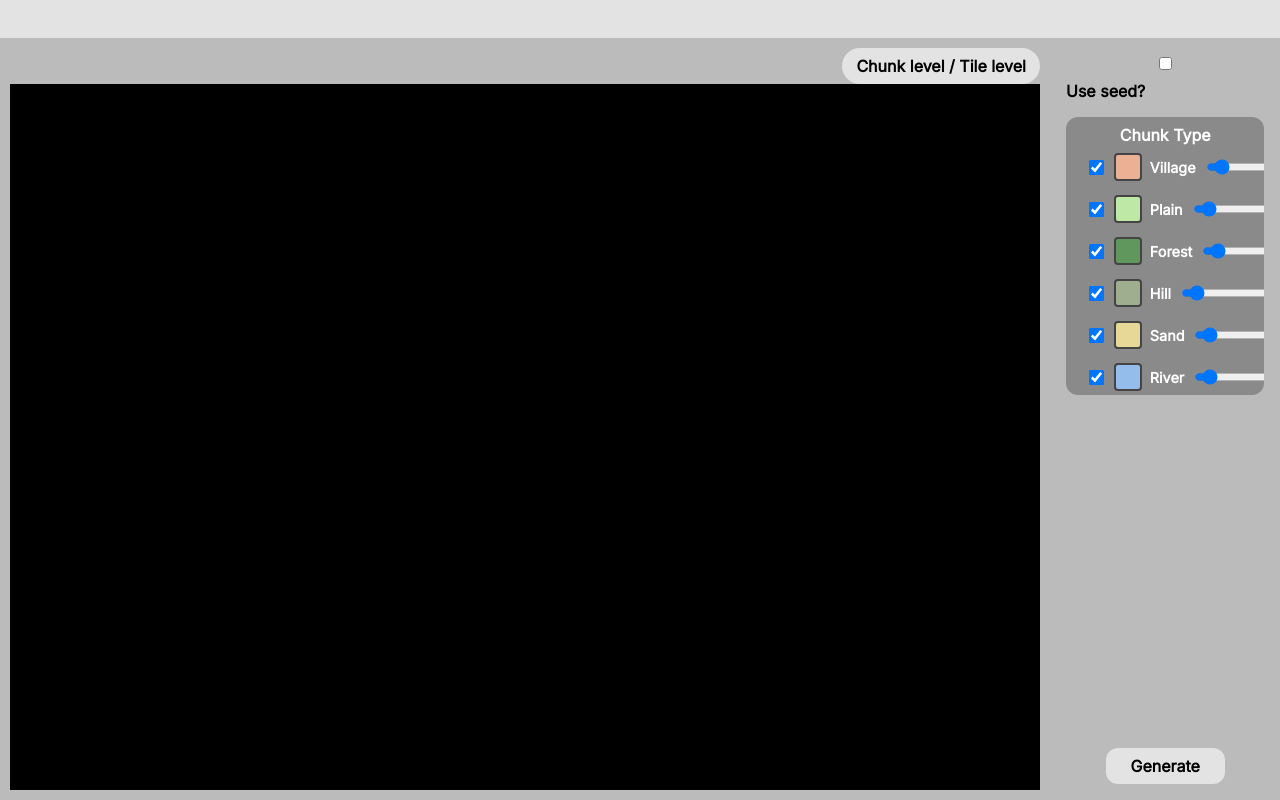
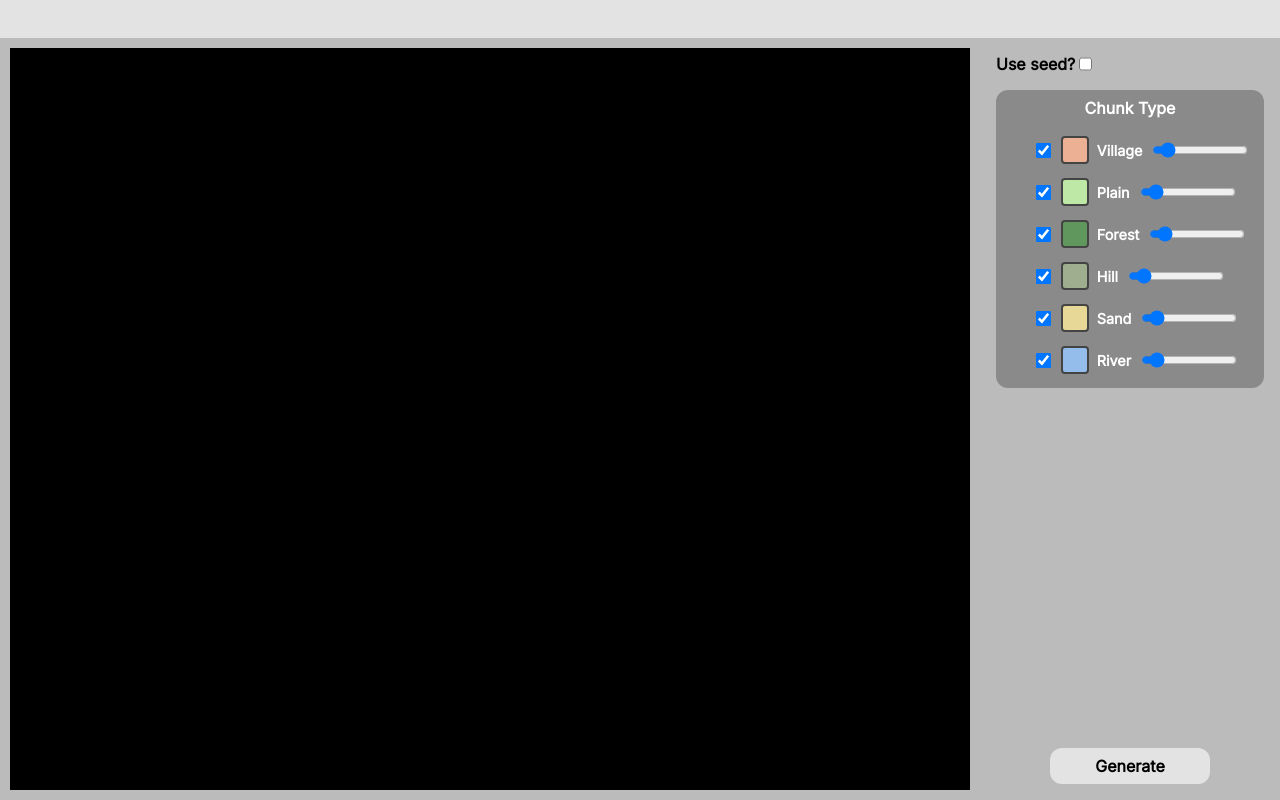
Before and after one commit to CompGraph/procedural_world_generator, a website built with Vite: page index.html in a window 1280 px wide. Built offline with nearby package versions, Linux system fonts and the light colour scheme.

Commit message:
update ui

```diff
--- a/index.html
+++ b/index.html
@@ -14,10 +14,6 @@
       <div id="frame">
         <!-- DESIGN AREA -->
         <div id="design">
-          <div id="level">
-            <a href="/">Chunk level</a> /
-            <a href="tile.html">Tile level</a>
-          </div>
           <div id="renderer"></div>
         </div>
 
@@ -25,8 +21,10 @@
         <div id="custom">
           <!-- Seed Controls -->
           <div id="seed">
-            <input type="checkbox" id="use-seed" />
-            <label for="use-seed">Use seed?</label>
+            <div id="use-seed-div">
+              <label for="use-seed">Use seed?</label>
+              <input type="checkbox" id="use-seed" />
+            </div>
             <input type="text" id="no" placeholder="Enter seed" disabled />
             <p id="seed-display"></p>
           </div>
--- a/src/main.js
+++ b/src/main.js
@@ -23,6 +23,7 @@ const camera = new THREE.OrthographicCamera(
   width/-2, width/2, height/2, height/-2, 0.1, 2000
 );
 camera.position.set(0,0,1000);
+camera.zoom = 0.8;
 
 const controls = new OrbitControls(camera,renderer.domElement);
 controls.enableRotate  = false;
--- a/src/style.css
+++ b/src/style.css
@@ -1,89 +1,188 @@
 html, body {
-  width: 100%; height: 100%; margin: 0; padding: 0;
-  font-family: 'Inter', sans-serif; font-weight: bold;
+  width: 100%;
+  height: 100%;
+  margin: 0;
+  padding: 0;
+  font-family: 'Inter', sans-serif;
+  font-weight: bold;
 }
+
 body {
-  display: flex; justify-content: center; align-items: center;
+  display: flex;
+  justify-content: center;
+  align-items: center;
+  min-height: 100vh;
 }
+
 #top, #bottom {
-  width: 100%; height: 5%; background-color: #E3E3E3;
+  width: 100%;
+  height: 5%;
+  background-color: #E3E3E3;
 }
+
 #bottom { display: none; }
-#page { width: 100%; height: 100%; display: flex; flex-direction: column; }
-#frame { flex: 1; display: flex; background-color: #BBBBBB; }
+
+#page {
+  width: 100%;
+  height: 100%;
+  display: flex;
+  flex-direction: column;
+}
+
+#frame {
+  width: 100%;
+  height: 100%;
+  display: flex;
+  background-color: #BBBBBB;
+}
+
 #design {
-  flex: 1; display: flex; flex-direction: column; margin: 10px;
+  flex: 1;
+  display: flex;
+  flex-direction: column;
+  margin: 10px;
+  min-height: 300px;
 }
-#level {
-  align-self: flex-end; background: #E3E3E3;
-  padding: 8px 14px; border-radius: 2rem;
+
+#renderer {
+  flex: 1;
+  min-height: 200px;
 }
-#level a { color: black; text-decoration: none; }
-#renderer { flex: 1; }
+
+canvas {
+  max-width: 100%;
+}
 
 /* Sidebar */
 #custom {
-  width: 18%; display: flex; flex-direction: column;
-  align-items: flex-start; gap: 1rem; padding: 1rem;
-  background: #BBBBBB; border-radius: 12px; box-sizing: border-box;
+  min-width: 300px;
+  display: flex;
+  flex-direction: column;
+  align-items: flex-start;
+  gap: 1rem;
+  padding: 1rem;
+  background: #BBBBBB;
+  border-radius: 12px;
+  box-sizing: border-box;
 }
 
 /* Seed */
-#seed { display: flex; flex-direction: column; gap: 0.5rem; width: 100%; }
-#seed label { display: flex; align-items: center; gap: 0.5rem; cursor: pointer; }
+#seed {
+  display: flex;
+  flex-direction: column;
+  gap: 0.5rem;
+  width: 100%;
+}
+
+#use-seed-div {
+  display: flex;
+  direction: row;
+}
+
+#seed label {
+  display: flex;
+  align-items: center;
+  gap: 0.5rem;
+  cursor: pointer;
+}
+
 #seed input#no {
-  width: 100%; max-width: 200px; padding: 0.5rem;
-  border: 1px solid #bbb; border-radius: 6px; box-sizing: border-box;
+  width: 100%;
+  max-width: 200px;
+  padding: 0.5rem;
+  border: 1px solid #bbb;
+  border-radius: 6px;
+  box-sizing: border-box;
 }
-#seed p#seed-display { margin: 0; font-size: 0.9rem; color: #222; }
+
+#seed p#seed-display {
+  margin: 0;
+  font-size: 0.9rem;
+  color: #222;
+}
 
 /* Chunk Grid */
 #chunk {
-  width: 100%; background: #8A8A8A;
-  border-radius: 12px; color: #fff;
-  display: flex; flex-direction: column;
+  width: 100%;
+  background: #8A8A8A;
+  border-radius: 12px;
+  color: #fff;
+  display: flex;
+  flex-direction: column;
 }
-#chunk p { margin: 0.5rem; text-align: center; }
+
+#chunk p {
+  margin: 0.5rem;
+  text-align: center;
+}
+
 #grid {
-  flex: 1; width: 100%; display: flex;
-  justify-content: center; overflow-y: auto;
+  flex: 1;
+  width: 100%;
+  display: flex;
+  justify-content: center;
+  overflow-y: auto;
+  max-height: 300px;
+  margin: 10px;
 }
+
 #grid-table {
-  width: 80%; display: grid;
-  grid-template-columns: 1fr; gap: 10px; place-items: start;
-}
-@media (max-width:900px) {
-  #grid-table { grid-template-columns: 1fr; }
+  width: 80%;
+  display: grid;
+  grid-template-columns: 1fr;
+  gap: 10px;
+  place-items: start;
 }
 
 /* Generate Button */
 #add-button {
-  margin-top: auto; align-self: center;
-  width: 60%; padding: 0.5rem 1rem;
-  background: #E3E3E3; border-radius: 12px;
-  text-align: center; cursor: pointer; font-weight: bold;
+  margin-top: auto;
+  align-self: center;
+  width: 60%;
+  padding: 0.5rem 1rem;
+  background: #E3E3E3;
+  border-radius: 12px;
+  text-align: center;
+  cursor: pointer;
+  font-weight: bold;
   box-sizing: border-box;
 }
 
 /* Checkbox + slider styling */
 .tile-item {
-  display: flex; align-items: center; gap: 0.5rem;
-  width: 100%; margin-bottom: 0.25rem;
+  display: flex;
+  align-items: center;
+  gap: 0.5rem;
+  width: 100%;
+  margin-bottom: 0.25rem;
 }
+
 .tile-item input[type="checkbox"] {
-  transform: scale(1.2); cursor: pointer;
+  transform: scale(1.2);
+  cursor: pointer;
 }
+
 .tile-label {
-  display: flex; align-items: center; gap: 0.5rem;
-  cursor: pointer; user-select: none;
+  display: flex;
+  align-items: center;
+  gap: 0.5rem;
+  cursor: pointer;
+  user-select: none;
 }
+
 .tile-swatch {
-  width: 24px; height: 24px; border: 2px solid #444;
-  border-radius: 4px; flex-shrink: 0;
+  width: 24px;
+  height: 24px;
+  border: 2px solid #444;
+  border-radius: 4px;
+  flex-shrink: 0;
 }
+
 .tile-name {
-  color: white; font-size: 0.9rem;
+  color: white;
+  font-size: 0.9rem;
 }
+
 .tile-item input[type="range"] {
   width: 6rem;
 }
```
